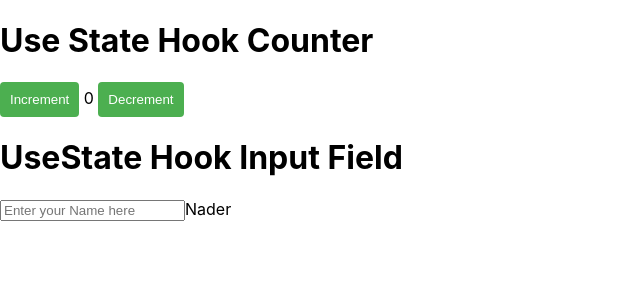
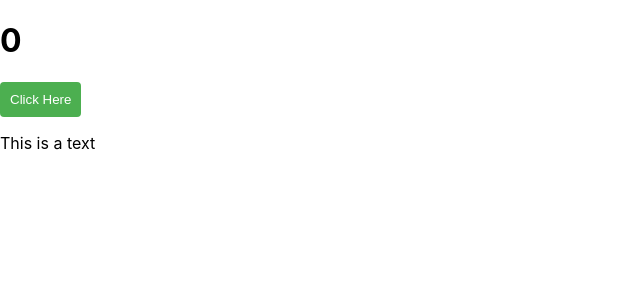
Before and after one commit to codewithzaman/React-Hooks-Tutorial, a React (Create React App) app: page / in a window 1280 px wide. Shown: the top 300 px of the page, without its empty margins (0-640 px from the left). Built offline with nearby package versions, Linux system fonts and the light colour scheme.

Commit message:
Create UseReducer.css

```diff
--- a/src/App.js
+++ b/src/App.js
@@ -1,5 +1,6 @@
 import './App.css';
-import UseStateHook from './Hooks-Pedro/UseState/UseStateHook';
+import UseReducerHook from './Hooks-Pedro/UseReducer/UseReducerHook';
+// import UseStateHook from './Hooks-Pedro/UseState/UseStateHook';
 // import UseReducer from './React-Hooks/UseReducer/UseReducer';
 // import UseContext from './React-Hooks/UseContext/UseContext';
 // import UseRef from './React-Hooks/UseRef/UseRef';
@@ -15,7 +16,8 @@ function App() {
       {/* <UseRef2/> */}
       {/* <UseContext/> */}
       {/* <UseReducer/> */}
-      <UseStateHook/>
+      {/* <UseStateHook/> */}
+      <UseReducerHook/>
     </div>
   );
 }
--- /dev/null
+++ b/src/Hooks-Pedro/UseReducer/UseReducer.css
@@ -0,0 +1,12 @@
+button {
+    padding: 10px;
+    background-color: #4caf50;
+    color: white;
+    border: none;
+    border-radius: 4px;
+    cursor: pointer;
+  }
+  .container{
+    justifyContent:'center';
+    alignItems:'center'
+  }
--- a/src/Hooks-Pedro/UseReducer/UseReducerHook.js
+++ b/src/Hooks-Pedro/UseReducer/UseReducerHook.js
@@ -1,11 +1,21 @@
-import React from 'react'
+import React, { useState } from 'react'
+import './UseReducer.css';
 
 const UseReducerHook = () => {
     const [count, setCount] = useState(0);
     const [showText, setShowText] = useState(true)
   return (
-    <div>
-
+    <div className='container'>
+      <h1>{count}</h1>
+      <button
+      onClick={()=>{
+        setCount(count+1);
+        setShowText(!showText)
+      }}
+      >
+        Click Here
+      </button>
+      {showText&& <p>This is a text</p>}
     </div>
   )
 }
```
Also changed, not shown: src/App.css (line endings or trailing spaces).
